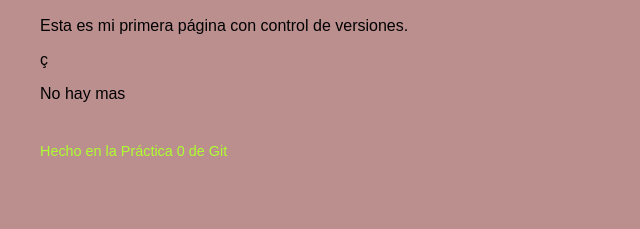
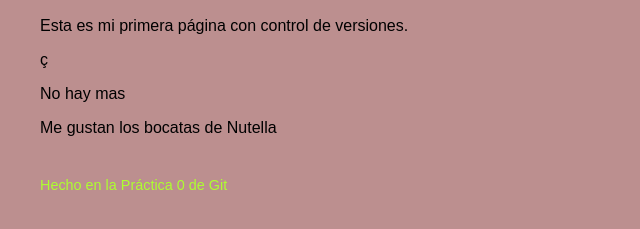
Before and after one commit to AlexDarjan/mi-primer-repo, a plain HTML site: page index.html in a window 1280 px wide. Shown: the part 129-358 px from the top of the page, without its empty margins (0-640 px from the left). Drawn offline with Linux system fonts and the light colour scheme.

Commit message:
Add favorite food mention to index.html

```diff
--- a/index.html
+++ b/index.html
@@ -10,6 +10,7 @@
   <h2>usuarioinvitado992@gmail.com</h2>
   <p>Esta es mi primera página con control de versiones.</p>ç
   <p>No hay mas</p>
+   <p>Me gustan los bocatas de Nutella</p>
   <footer><p>Hecho en la Práctica 0 de Git</p></footer>
  </body>
 </html>
```
